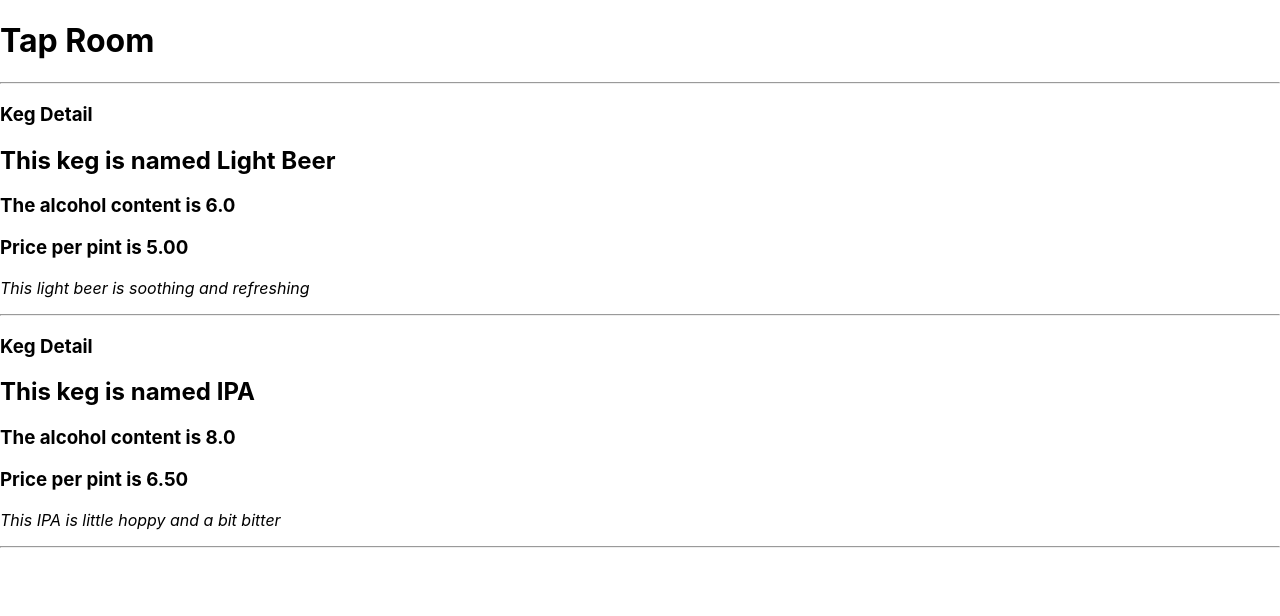
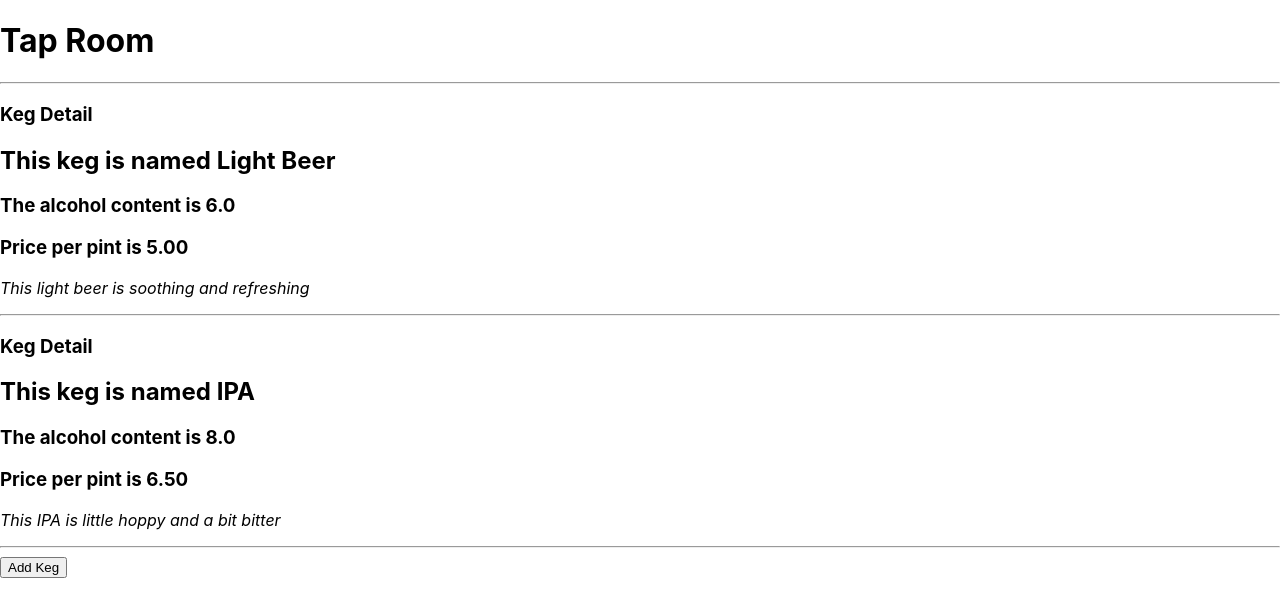
Before and after one commit to Marcinszopik/Tap-room-redux, a React (Create React App) app: page / in a window 1280 px wide. Shown: the top 616 px of the page. Built offline with nearby package versions, Linux system fonts and the light colour scheme.

Commit message:
Adds render logic for KegControl,adds state,adds handle click

```diff
--- a/src/components/App.js
+++ b/src/components/App.js
@@ -1,12 +1,12 @@
 import React from "react";
 import Header from "./Header";
-import KegList from "./KegList";
+import KegControl from "./KegControl";
 
 function App(){
   return (
     <React.Fragment>
       <Header />
-      <KegList />
+      <KegControl />
     </React.Fragment>
   );
 }
--- a/src/components/KegControl.js
+++ b/src/components/KegControl.js
@@ -0,0 +1,41 @@
+import React from 'react';
+import NewKegForm from './NewKegForm';
+import KegList from './KegList';
+
+class KegControl extends React.Component {
+
+    constructor(props) {
+        super(props);
+        this.state = {
+          formVisibleOnPage: false
+        };
+        this.handleClick = this.handleClick.bind(this);
+    }
+
+    handleClick = () => {
+      this.setState(prevState => ({
+        formVisibleOnPage: !prevState.formVisibleOnPage
+      }));
+    }
+
+    render() {
+      let currentlyVisibleState;
+      let addKegButtonText;
+      if (this.state.formVisibleOnPage) {
+        currentlyVisibleState = <NewKegForm />
+        addKegButtonText = "Return Keg's list"
+      } else {
+        currentlyVisibleState = <KegList />
+        addKegButtonText = "Add Keg"
+      }
+        return (
+            <React.Fragment>
+              {currentlyVisibleState}
+              <button onClick={this.handleClick}>{addKegButtonText}</button>
+            </React.Fragment>
+        );
+    }
+
+}
+
+export default KegControl;
--- /dev/null
+++ b/src/components/NewKegForm.js
@@ -0,0 +1,11 @@
+import React from "react";
+
+function NewKegForm(props){
+  return (
+    <React.Fragment>
+      <h3>This is a form.</h3>
+    </React.Fragment>
+  );
+}
+
+export default NewKegForm;
```
